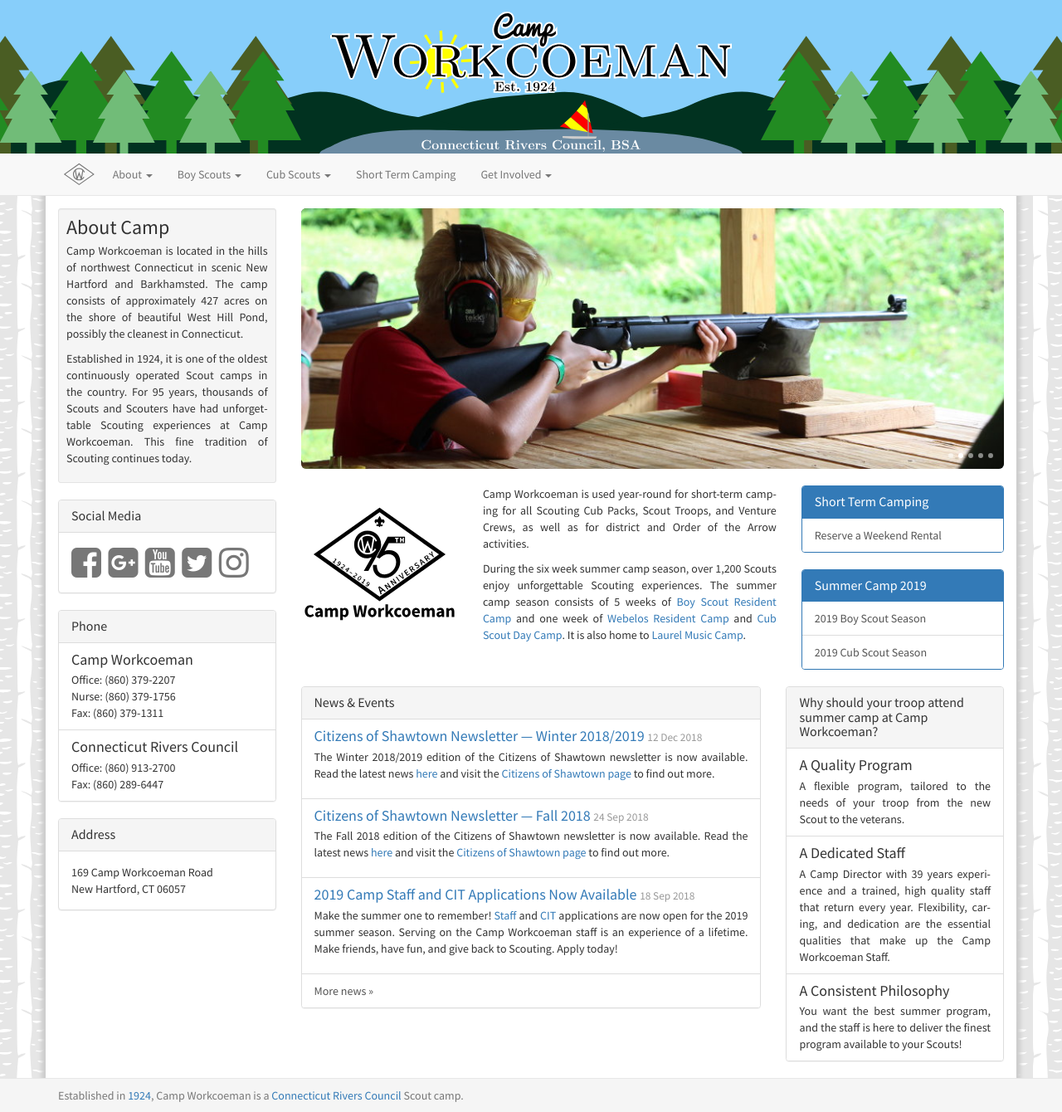
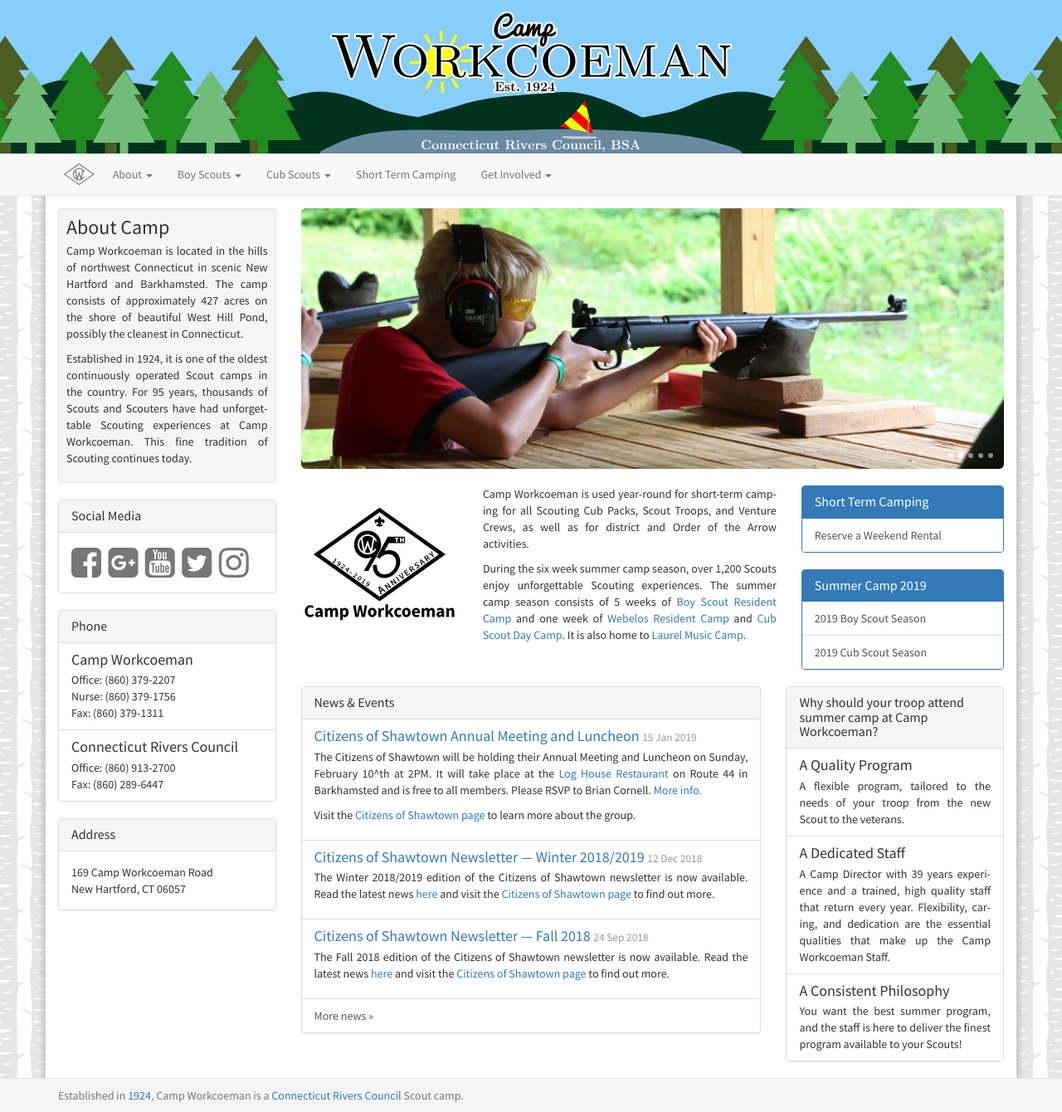
Before and after one commit to campworkcoeman/campworkcoeman.org, a Jekyll site: the page built from index.html, in a window 1280 px wide. Shown: the whole page at 83% size. Built offline with Jekyll 4.4.1, drawn with Linux system fonts in a browser that asks for light colours; nearby versions of some CDN libraries; Markdown is read by kramdown in place of the engine named in the settings.

Commit message:
Shawtown lunch.

```diff
--- /dev/null
+++ b/about/news/_posts/2019-01-15-shawtown-lunch.md
@@ -0,0 +1,9 @@
+---
+published: true
+layout: news-item
+title: Citizens of Shawtown Annual Meeting and Luncheon
+---
+
+The Citizens of Shawtown will be holding their Annual Meeting and Luncheon on Sunday, February 10^th at 2PM. It will take place at the [Log House Restaurant](https://goo.gl/maps/ScsJ7NKtx9w) on Route 44 in Barkhamsted and is free to all members. Please RSVP to Brian Cornell. [More info.]({{ site.url }}/pdf/2019/2019-shawtown-lunch.pdf)
+
+Visit the [Citizens of Shawtown page]({{ site.url }}/get-involved/citizens-of-shawtown/) to learn more about the group.
--- a/get-involved/citizens-of-shawtown/index.md
+++ b/get-involved/citizens-of-shawtown/index.md
@@ -5,6 +5,10 @@
 description: The Citizens of Shawtown is a group of people who work together to support the program at Camp Workcoeman. Many members of the group attended Workcoeman as youth or as adults, and some even served on the camp staff.
 keywords: Citizens of Shawtown, Shawtown, volunteers
 ---
+
+## Annual Meeting and Luncheon
+
+The Citizens of Shawtown will be holding their Annual Meeting and Luncheon on Sunday, February 10^th at 2PM. It will take place at the [Log House Restaurant](https://goo.gl/maps/ScsJ7NKtx9w) on Route 44 in Barkhamsted and is free to all members. Please RSVP to Brian Cornell. [More info.]({{ site.url }}/pdf/2019/2019-shawtown-lunch.pdf)
 
 ## Who are the Citizens of Shawtown?
 
```
Also changed, not shown: 1 other file.
